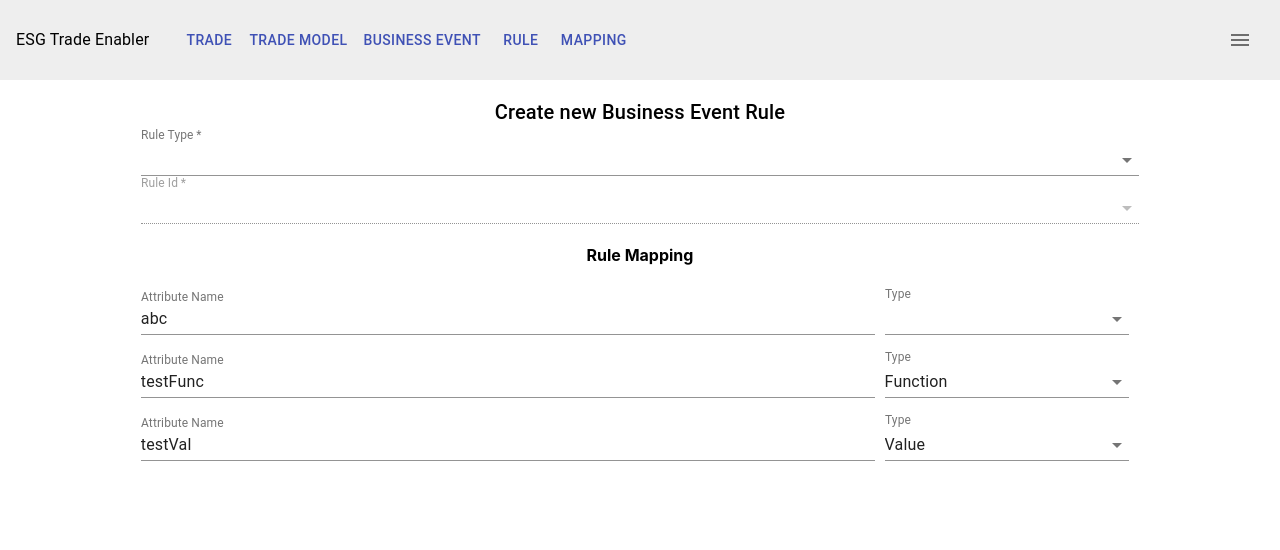
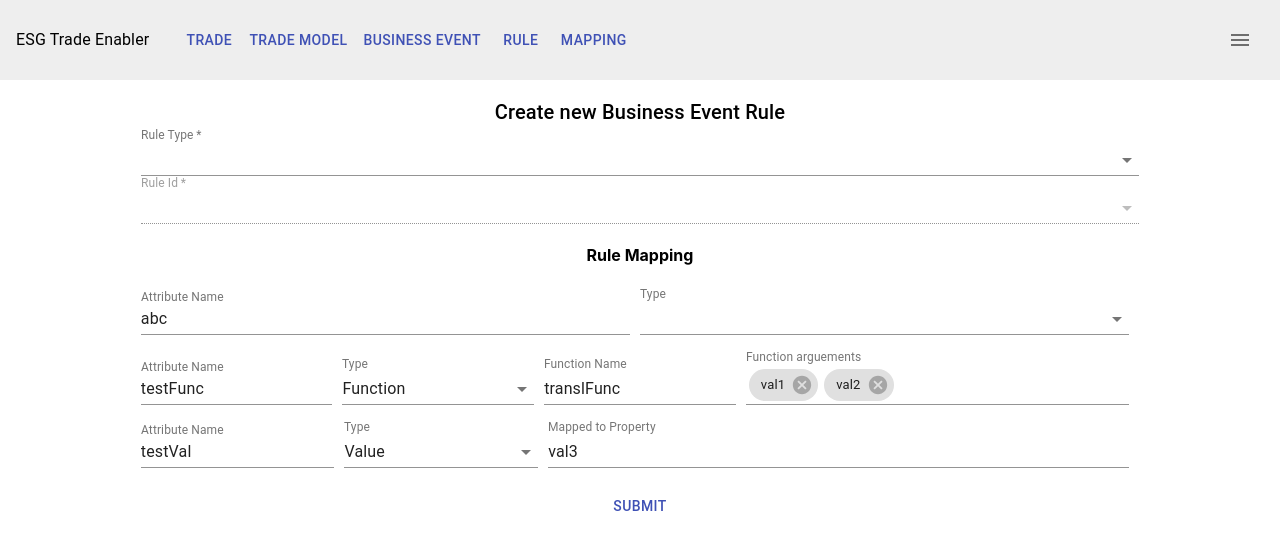
Before and after one commit to aashishmaheshwar/testyTemp, a React (Create React App) app: page /businessRuleMapper in a window 1280 px wide. Shown: the top 550 px of the page. Built offline with nearby package versions, Linux system fonts and the light colour scheme; what react-awesome-query-builder would draw is missing.

Commit message:
rule mapper section - basic working

```diff
--- a/src/components/BusinessRuleMapper.tsx
+++ b/src/components/BusinessRuleMapper.tsx
@@ -1,4 +1,4 @@
-import { Box, TextField, Typography } from "@material-ui/core";
+import { Box, TextField, Typography, Button } from "@material-ui/core";
 import { Autocomplete } from "@material-ui/lab";
 import { Form, Formik } from "formik";
 import React from "react";
@@ -112,6 +112,11 @@ const BusinessRuleMapper = ({ isNew = false }: { isNew: boolean }) => {
               {values.mapping?.length && (
                 <RuleMapper formikProps={formikProps} />
               )}
+              <Box>
+                <Button color="primary" type="submit" disabled={isSubmitting}>
+                  Submit
+                </Button>
+              </Box>
             </Form>
           );
         }}
--- a/src/components/RuleMapper.tsx
+++ b/src/components/RuleMapper.tsx
@@ -9,15 +9,27 @@ import {
   Select,
   TextField,
 } from "@material-ui/core";
-import { useRuleModelStyles } from "./RuleModelStyles";
+import { useRuleMapperStyles } from "./RuleMapperStyles";
+import { Autocomplete } from "@material-ui/lab";
+import { TradeAttributes } from "../types/Trade";
 
 type RuleMapperProps = {
   formikProps: FormikProps<BusinessRuleMapper>;
 };
 
+// options are based on the tradeId associated.
+const options: Array<string> = [...TradeAttributes];
+
+// standard functions - sample here
+const functionOptions: Array<string> = [
+  "COMM-Fn-MapSide",
+  "COMM-Fn-Amount",
+  "RefData-GetAccount",
+];
+
 const RuleMapper = ({ formikProps }: RuleMapperProps) => {
   const { values, errors, touched, getFieldProps, setFieldValue } = formikProps;
-  const classes = useRuleModelStyles();
+  const classes = useRuleMapperStyles();
 
   return (
     <>
@@ -34,11 +46,24 @@ const RuleMapper = ({ formikProps }: RuleMapperProps) => {
                   const touchedType = getIn(touched, type);
                   const errorType = getIn(errors, type);
 
+                  const functionArgs = `mapping[${idx}].functionArgs`;
+                  const touchedFunctionArgs = getIn(touched, functionArgs);
+                  const errorFunctionArgs = getIn(errors, functionArgs);
+
+                  const functionName = `mapping[${idx}].functionName`;
+                  const touchedFunctionName = getIn(touched, functionName);
+                  const errorFunctionName = getIn(errors, functionName);
+
+                  const mappedTo = `mapping[${idx}].mappedTo`;
+                  const touchedMappedTo = getIn(touched, mappedTo);
+                  const errorMappedTo = getIn(errors, mappedTo);
+
                   const onAttributeTypeChange = (event: any) => {
                     const { value } = event.target;
                     switch (value) {
                       case "function":
-                        // setFieldValue(vals, []);
+                        setFieldValue(functionName, "");
+                        setFieldValue(functionArgs, []);
                         break;
                       case "value":
                         // setFieldValue(length, "");
@@ -70,6 +95,82 @@ const RuleMapper = ({ formikProps }: RuleMapperProps) => {
                           <MenuItem value={"value"}>Value</MenuItem>
                         </Select>
                       </FormControl>
+                      {/* mappedTo */}
+                      {getFieldProps(type).value === "value" && (
+                        <Autocomplete
+                          freeSolo
+                          classes={{
+                            root: `${classes.acRoot} ${classes.mappedToRoot}`,
+                            input: classes.acInput,
+                          }}
+                          options={options}
+                          {...getFieldProps(mappedTo)}
+                          renderInput={(params) => (
+                            <TextField
+                              {...params}
+                              label="Mapped to Property"
+                              margin="dense"
+                              InputLabelProps={{
+                                shrink: true,
+                              }}
+                              error={Boolean(touchedMappedTo && errorMappedTo)}
+                            />
+                          )}
+                        />
+                      )}
+                      {/* functionName and functionArgs */}
+                      {getFieldProps(type).value === "function" && (
+                        <>
+                          <Autocomplete
+                            freeSolo
+                            classes={{
+                              root: classes.acRoot,
+                              input: classes.acInput,
+                            }}
+                            options={functionOptions}
+                            {...getFieldProps(functionName)}
+                            renderInput={(params) => (
+                              <TextField
+                                {...params}
+                                label="Function Name"
+                                margin="dense"
+                                InputLabelProps={{
+                                  shrink: true,
+                                }}
+                                error={Boolean(
+                                  touchedFunctionName && errorFunctionName
+                                )}
+                              />
+                            )}
+                          />
+                          <Autocomplete
+                            freeSolo
+                            multiple
+                            classes={{
+                              root: `${classes.acRoot} ${classes.argsRoot}`,
+                              input: classes.acInput,
+                            }}
+                            options={options}
+                            {...getFieldProps(functionArgs)}
+                            onChange={(e, value) => {
+                              setFieldValue(functionArgs, value);
+                            }}
+                            renderInput={(params) => (
+                              <TextField
+                                {...params}
+                                label="Function arguements"
+                                margin="dense"
+                                InputLabelProps={{
+                                  shrink: true,
+                                }}
+                                error={Boolean(
+                                  touchedFunctionArgs && errorFunctionArgs
+                                )}
+                              />
+                            )}
+                          />
+                        </>
+                      )}
                     </Box>
                   );
                 })}
--- /dev/null
+++ b/src/components/RuleMapperStyles.ts
@@ -0,0 +1,44 @@
+import { createStyles, makeStyles, Theme } from "@material-ui/core";
+
+export const useRuleMapperStyles = makeStyles((theme: Theme) =>
+  createStyles({
+    attributeWrapper: {
+      display: "flex",
+      flexDirection: "column",
+      rowGap: "15px",
+      marginBottom: "20px",
+      "& > div": {
+        display: "flex",
+        placeItems: "flex-end",
+        "& > div": {
+          "&.MuiFormControl-root": {
+            flex: 1,
+          },
+          "&.MuiTextField-root": {
+            flex: 1,
+            margin: "3px 10px 0 0",
+          },
+          marginRight: "10px",
+          "& .MuiSelect-root": {
+            textAlign: "left",
+          },
+        },
+      },
+    },
+    acRoot: {
+      flex: 1,
+      "& .MuiTextField-root": {
+        margin: 0,
+      },
+    },
+    acInput: {
+      padding: "6px 0 !important",
+    },
+    argsRoot: {
+      flex: 2,
+    },
+    mappedToRoot: {
+      flex: 3,
+    },
+  })
+);
```
Also changed, not shown: 1 other file (tests, documents, lock files or other folders).
